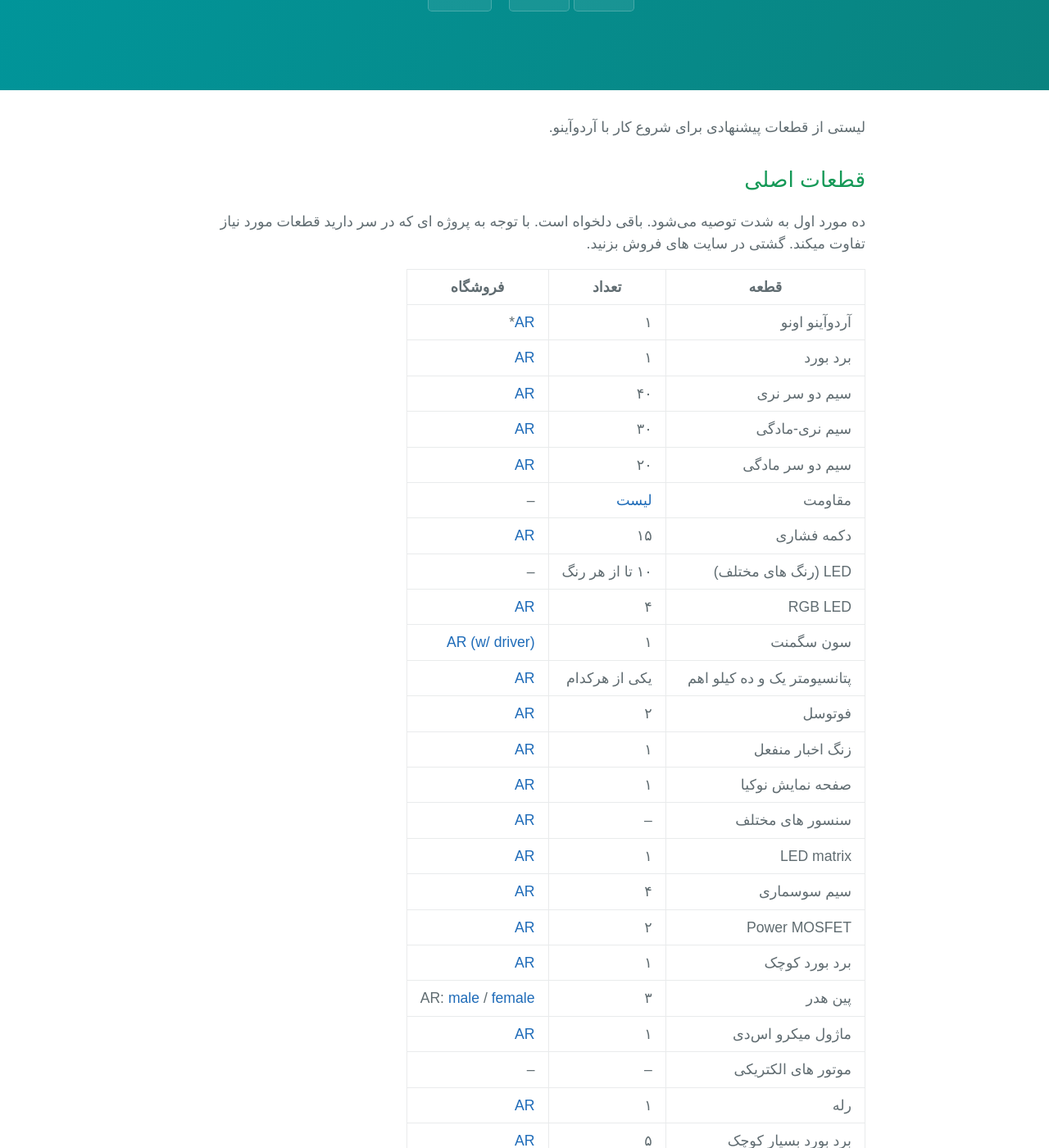
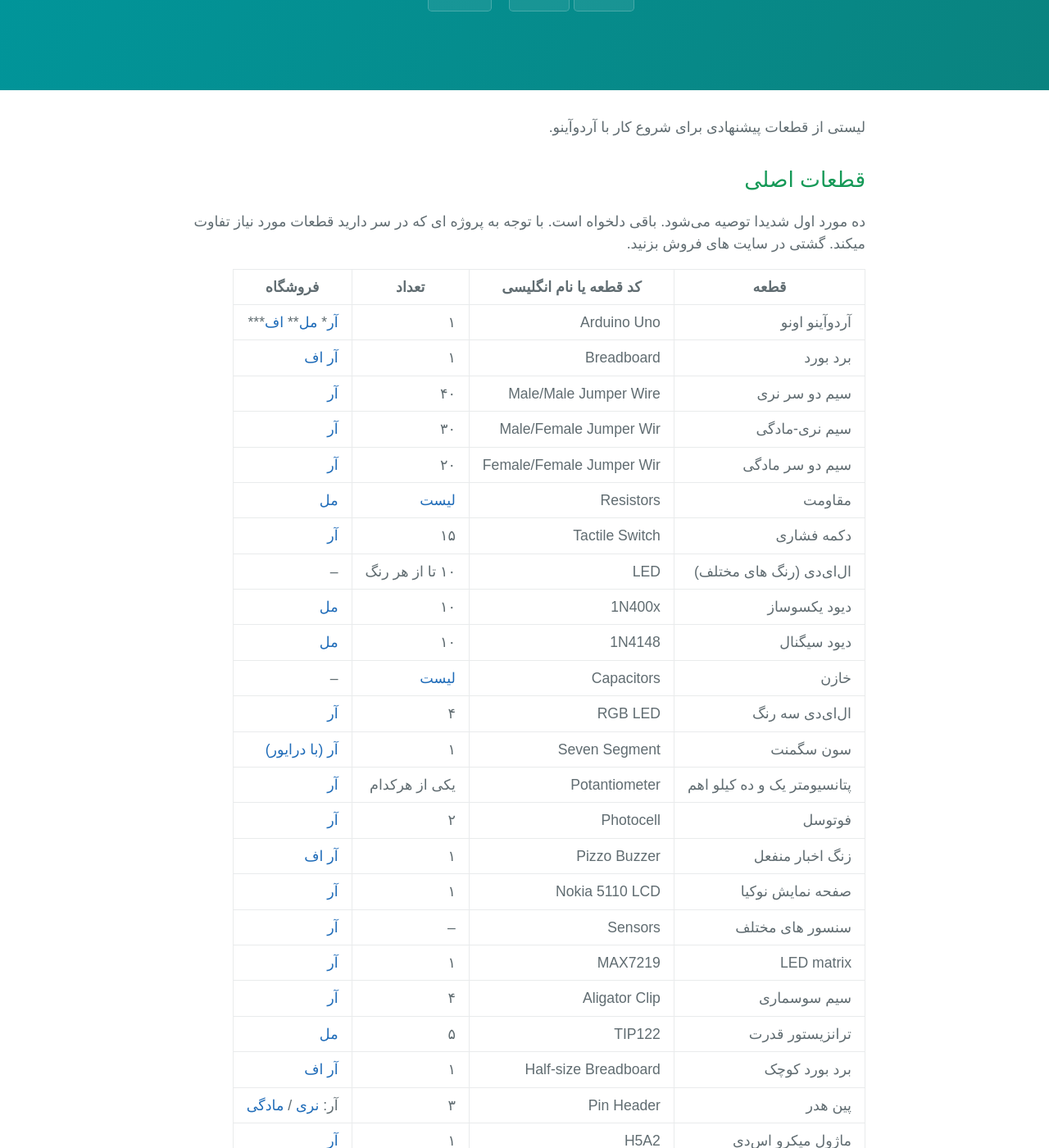
Before and after one commit to mohsend/arduino, a Jekyll site: the page built from arduino_starter_kit.markdown, in a window 1280 px wide and 1400 px high, scrolled down 273 px. Shown: the whole window at 82% size. Built offline with Jekyll 4.4.1, drawn with Linux system fonts in a browser that asks for light colours; some web fonts are replaced; some of the changed text lies outside the part shown.

Commit message:
Adds diodes and part numbers
Moves from Markdown tables to HTML tables
Adds MicrolineIC and Adafruit shops

```diff
--- a/arduino_starter_kit.markdown
+++ b/arduino_starter_kit.markdown
@@ -7,48 +7,252 @@ layout: page
 
 ## قطعات اصلی
 
-ده مورد اول به شدت توصیه می‌شود. باقی دلخواه است. با توجه به پروژه ای که در سر دارید قطعات مورد نیاز تفاوت میکند. گشتی در سایت های فروش بزنید.
+ده مورد اول شدیدا توصیه می‌شود. باقی دلخواه است. با توجه به پروژه ای که در سر دارید قطعات مورد نیاز تفاوت میکند. گشتی در سایت های فروش بزنید.
 
-| قطعه                    | تعداد         | فروشگاه   |
-| ---------------------------- | ---------------- | ------- |
-| آردوآینو اونو   | ۱                | [AR](http://shop.aftabrayaneh.com/Arduino_UNO_R3.html)* |
-| برد بورد     | ۱                | [AR](http://shop.aftabrayaneh.com/Peripherals/Pcb/Breadboard_MB102.html) |
-| سیم دو سر نری     | ۴۰               | [AR](http://shop.aftabrayaneh.com/Peripherals/Cable_Jumperwire/Wire_Dupont_MM.html) |
-| سیم نری-مادگی   | ۳۰               | [AR](http://shop.aftabrayaneh.com/Peripherals/Cable_Jumperwire/Wire_Dupont_MF.html) |
-| سیم دو سر مادگی | ۲۰               | [AR](http://shop.aftabrayaneh.com/Peripherals/Cable_Jumperwire/Wire_Dupont_FF.html) |
-| مقاومت            | [لیست](#resistors-table)| -- |
-| دکمه فشاری                 | ۱۵               | [AR](http://shop.aftabrayaneh.com/Micro_Switch.html) |
-| LED (رنگ های مختلف)        | ۱۰ تا از هر رنگ | -- |
-| RGB LED | ۴ | [AR](http://shop.aftabrayaneh.com/Electronic_Parts/LED/RGB_LED.html) |
-| سون سگمنت | ۱ | [AR (w/ driver)](http://shop.aftabrayaneh.com/74HC59-4D_Seven_Segment.html)
-| پتانسیومتر یک و ده کیلو اهم     | یکی از هرکدام | [AR](http://shop.aftabrayaneh.com/POT10K_10K_Potentiometer.html) |
-| فوتوسل | ۲ | [AR](shop.aftabrayaneh.com/Sensor_Photoresistor_5528.html) |
-| زنگ اخبار منفعل | ۱ | [AR](http://shop.aftabrayaneh.com/Passive_Buzzer.html) |
-| صفحه نمایش نوکیا                    | ۱                | [AR](http://shop.aftabrayaneh.com/LCD_Monitors/Displays/NOKIA_5110-W_Arduino_LCD.htmlhttp://shop.aftabrayaneh.com/LCD_Monitors/Displays/NOKIA_5110-W_Arduino_LCD.html) |
-| سنسور های مختلف | -- | [AR](http://shop.aftabrayaneh.com/Sensors) |
-| LED matrix | ۱ | [AR](http://shop.aftabrayaneh.com/MAX7219_Dot_Matrix.html) |
-| سیم سوسماری | ۴ | [AR](http://shop.aftabrayaneh.com/Peripherals/Cable_Jumperwire/Alligator_Clip_Cable.html) |
-| Power MOSFET | ۲ | [AR](http://shop.aftabrayaneh.com/Mosfet_Transistor_IRF520.html) |
-| برد بورد کوچک     | ۱                | [AR](http://shop.aftabrayaneh.com/Peripherals/Pcb/Breadboard_MB102_Mini.html) |
-| پین هدر | ۳ | AR: [ male](http://shop.aftabrayaneh.com/Electronic_Parts/Electronic_Parts_Other/401_Mail_Pin_Header.html) / [female](http://shop.aftabrayaneh.com/Electronic_Parts/Electronic_Parts_Other/401_Female_Pin_Header.html) |
-| ماژول میکرو اس‌دی | ۱ | [AR](http://shop.aftabrayaneh.com/Micro_SD_TF_Card_Module_H5A2.html) |
-| موتور های الکتریکی | -- | -- |
-| رله | ۱ | [AR](http://shop.aftabrayaneh.com/2Chanel_5v_relay.html) |
-| برد بورد بسیار کوچک| ۵                | [AR](http://shop.aftabrayaneh.com/Peripherals/Pcb/Mini_Breadboard_SYB170.html) |
-| PCB Prototype Board pack     | ۱                | [AR](http://shop.aftabrayaneh.com/Peripherals/Pcb/Prototype_PCB_4Size.html) |
-| ماژول نگهدارنده زمان | ۱ | [AR](http://shop.aftabrayaneh.com/Clock_Time_DS1307.html) |
-| جعبه چوبی آردوآینو      | ۱                | [AR](http://shop.aftabrayaneh.com/Arduino_Boards/Arduino_UNO_Wooden_Case.html) |
+<table>
+  <thead>
+    <tr>
+      <th>قطعه</th>
+      <th>کد قطعه یا نام انگلیسی</th>
+      <th>تعداد</th>
+      <th>فروشگاه</th>
+    </tr>
+  </thead>
+  <tbody>
+    <tr>
+      <td>آردوآینو اونو</td>
+      <td> Arduino Uno </td>
+      <td>۱</td>
+      <td><a href="http://shop.aftabrayaneh.com/Arduino_UNO_R3.html">آر</a>* <a href="http://microlineic.com/index.php?productID=1983">مل</a>** <a href="https://www.adafruit.com/products/50">اف</a>***</td>
+    </tr>
+    <tr>
+      <td>برد بورد</td>
+      <td> Breadboard </td>
+      <td>۱</td>
+      <td><a href="http://shop.aftabrayaneh.com/Peripherals/Pcb/Breadboard_MB102.html">آر</a> <a href="https://www.adafruit.com/products/239">اف</a></td>
+    </tr>
+    <tr>
+      <td>سیم دو سر نری</td>
+      <td> Male/Male Jumper Wire </td>
+      <td>۴۰</td>
+      <td><a href="http://shop.aftabrayaneh.com/Peripherals/Cable_Jumperwire/Wire_Dupont_MM.html">آر</a></td>
+    </tr>
+    <tr>
+      <td>سیم نری-مادگی</td>
+      <td> Male/Female Jumper Wir </td>
+      <td>۳۰</td>
+      <td><a href="http://shop.aftabrayaneh.com/Peripherals/Cable_Jumperwire/Wire_Dupont_MF.html">آر</a></td>
+    </tr>
+    <tr>
+      <td>سیم دو سر مادگی</td>
+      <td> Female/Female Jumper Wir </td>
+      <td>۲۰</td>
+      <td><a href="http://shop.aftabrayaneh.com/Peripherals/Cable_Jumperwire/Wire_Dupont_FF.html">آر</a></td>
+    </tr>
+    <tr>
+      <td>مقاومت</td>
+      <td> Resistors </td>
+      <td><a href="#section-1">لیست</a></td>
+      <td><a href="http://microlineic.com/index.php?categoryID=9">مل</a></td>
+    </tr>
+    <tr>
+      <td>دکمه فشاری</td>
+      <td> Tactile Switch </td>
+      <td>۱۵</td>
+      <td><a href="http://shop.aftabrayaneh.com/Micro_Switch.html">آر</a></td>
+    </tr>
+    <tr>
+      <td>ال‌ای‌دی (رنگ های مختلف)</td>
+      <td> LED </td>
+      <td>۱۰ تا از هر رنگ</td>
+      <td> – </td>
+    </tr>
+    <tr>
+      <td>دیود یکسوساز</td>
+      <td>1N400x</td>
+      <td>۱۰</td>
+      <td><a href="http://microlineic.com/index.php?productID=540">مل</a></td>
+    </tr>
+    <tr>
+      <td>دیود سیگنال</td>
+      <td>1N4148</td>
+      <td>۱۰</td>
+      <td><a href="http://microlineic.com/index.php?productID=538">مل</a></td>
+    </tr>
+    <tr>
+      <td>خازن</td>
+      <td> Capacitors </td>
+      <td><a href="#section-2">لیست</a></td>
+      <td> – </td>
+    </tr>
+    <tr>
+      <td>ال‌ای‌دی سه رنگ</td>
+      <td> RGB LED </td>
+      <td>۴</td>
+      <td><a href="http://shop.aftabrayaneh.com/Electronic_Parts/LED/RGB_LED.html">آر</a></td>
+    </tr>
+    <tr>
+      <td>سون سگمنت</td>
+      <td> Seven Segment </td>
+      <td>۱</td>
+      <td><a href="http://shop.aftabrayaneh.com/74HC59-4D_Seven_Segment.html">آر (با درایور)</a></td>
+    </tr>
+    <tr>
+      <td>پتانسیومتر یک و ده کیلو اهم</td>
+      <td> Potantiometer </td>
+      <td>یکی از هرکدام</td>
+      <td><a href="http://shop.aftabrayaneh.com/POT10K_10K_Potentiometer.html">آر</a></td>
+    </tr>
+    <tr>
+      <td>فوتوسل</td>
+      <td> Photocell </td>
+      <td>۲</td>
+      <td><a href="shop.aftabrayaneh.com/Sensor_Photoresistor_5528.html">آر</a></td>
+    </tr>
+    <tr>
+      <td>زنگ اخبار منفعل</td>
+      <td> Pizzo Buzzer </td>
+      <td>۱</td>
+      <td><a href="http://shop.aftabrayaneh.com/Passive_Buzzer.html">آر</a> <a href="https://www.adafruit.com/products/338">اف</a></td>
+    </tr>
+    <tr>
+      <td>صفحه نمایش نوکیا</td>
+      <td>Nokia 5110 LCD</td>
+      <td>۱</td>
+      <td><a href="http://shop.aftabrayaneh.com/LCD_Monitors/Displays/NOKIA_5110-W_Arduino_LCD.html">آر</a></td>
+    </tr>
+    <tr>
+      <td>سنسور های مختلف</td>
+      <td> Sensors </td>
+      <td> – </td>
+      <td><a href="http://shop.aftabrayaneh.com/Sensors">آر</a></td>
+    </tr>
+    <tr>
+      <td>LED matrix</td>
+      <td>MAX7219</td>
+      <td>۱</td>
+      <td><a href="http://shop.aftabrayaneh.com/MAX7219_Dot_Matrix.html">آر</a></td>
+    </tr>
+    <tr>
+      <td>سیم سوسماری</td>
+      <td> Aligator Clip </td>
+      <td>۴</td>
+      <td><a href="http://shop.aftabrayaneh.com/Peripherals/Cable_Jumperwire/Alligator_Clip_Cable.html">آر</a></td>
+    </tr>
+    <tr>
+      <td>ترانزیستور قدرت</td>
+      <td>TIP122</td>
+      <td>۵</td>
+      <td><a href="http://microlineic.com/index.php?productID=401">مل</a></td>
+    </tr>
+    <tr>
+      <td>برد بورد کوچک</td>
+      <td> Half-size Breadboard</td>
+      <td>۱</td>
+      <td><a href="http://shop.aftabrayaneh.com/Peripherals/Pcb/Breadboard_MB102_Mini.html">آر</a> <a href="https://www.adafruit.com/products/64">اف</a></td>
+    </tr>
+    <tr>
+      <td>پین هدر</td>
+      <td> Pin Header </td>
+      <td>۳</td>
+      <td>آر: <a href="http://shop.aftabrayaneh.com/Electronic_Parts/Electronic_Parts_Other/401_Mail_Pin_Header.html"> نری</a> / <a href="http://shop.aftabrayaneh.com/Electronic_Parts/Electronic_Parts_Other/401_Female_Pin_Header.html">مادگی</a></td>
+    </tr>
+    <tr>
+      <td>ماژول میکرو اس‌دی</td>
+      <td>H5A2</td>
+      <td>۱</td>
+      <td><a href="http://shop.aftabrayaneh.com/Micro_SD_TF_Card_Module_H5A2.html">آر</a></td>
+    </tr>
+    <tr>
+      <td>موتور های الکتریکی</td>
+      <td> Electric Motors </td>
+      <td> – </td>
+      <td> – </td>
+    </tr>
+    <tr>
+      <td>رله پنج ولت</td>
+      <td> – </td>
+      <td>۱</td>
+      <td><a href="http://shop.aftabrayaneh.com/2Chanel_5v_relay.html">آر</a></td>
+    </tr>
+    <tr>
+      <td>برد بورد بسیار کوچک</td>
+      <td> Tiny Breadboard</td>
+      <td>۵</td>
+      <td><a href="http://shop.aftabrayaneh.com/Peripherals/Pcb/Mini_Breadboard_SYB170.html">آر</a> <a href="https://www.adafruit.com/products/65">اف</a></td>
+    </tr>
+    <tr>
+      <td>پک برد پی‌سی‌بی</td>
+      <td>PCB Prototype Board pack</td>
+      <td>۱</td>
+      <td><a href="http://shop.aftabrayaneh.com/Peripherals/Pcb/Prototype_PCB_4Size.html">آر</a></td>
+    </tr>
+    <tr>
+      <td>ماژول نگهدارنده زمان</td>
+      <td>DS1307 RTC Module</td>
+      <td>۱</td>
+      <td><a href="http://shop.aftabrayaneh.com/Clock_Time_DS1307.html">آر</a></td>
+    </tr>
+    <tr>
+      <td>جعبه چوبی آردوآینو</td>
+      <td> – </td>
+      <td>۱</td>
+      <td><a href="http://shop.aftabrayaneh.com/Arduino_Boards/Arduino_UNO_Wooden_Case.html">آر</a></td>
+    </tr>
+  </tbody>
+</table>
 
-\* [آفتاب‌رایانه](http://aftabrayaneh.com) فروشگاه اینترنتی قطعات الکترونیکی آماتور در ایران است.
+\* [آفتاب‌رایانه](http://aftabrayaneh.com) فروشگاه اینترنتی قطعات الکترونیکی در ایران (شیراز) است.
+\*\* [میکرولاین آی‌سی](http://microlineic.com) فروشگاه اینترنتی قطعات الکترونیکی در ایران (تهران) است.
+\*\*\* [ایدافروت](https://www.adafruit.com) تولیدکننده و فروشگاه اینترنتی قطعات الکترونیکی در ایالات متحده (نیویورک) است. منبع بسیار خوبی برای دیتاشیت ها، آموزش ها و... است.
 
 ## جدول مقاومت ها
 
-| مقدار  | تعداد | [کد رنگ](http://www.electronics2000.co.uk/calc/resistor-code-calculator.php) |
-| ------ | -------- | ---------- |
-| ۲۲۰ Ω  | ۴۰       | قرمز قرمز قهوه‌ای |
-| ۵۶۰ Ω  | ۱۰       | سبز آبی قهوه‌ای |
-| ۱ kΩ   | ۱۰       | قهوه‌ای مشکی قرمز |
-| ۴.۶ kΩ | ۲۰       | زرد بنفش قرمز |
-| ۱۰ kΩ  | ۲۰       | قهوه‌ای مشکی نارنجی |
-| ۱ MΩ   | ۱۰       | قهوه‌ای مشکی سبز |
-| ۱۰ MΩ  | ۱۰       | قهوه‌ای مشکی آبی |
+<table>
+  <thead>
+    <tr>
+      <th>مقدار</th>
+      <th>تعداد</th>
+      <th><a href="http://www.electronics2000.co.uk/calc/resistor-code-calculator.php">کد رنگ</a></th>
+    </tr>
+  </thead>
+  <tbody>
+    <tr>
+      <td>۲۲۰ Ω</td>
+      <td>۴۰</td>
+      <td>قرمز قرمز قهوه‌ای</td>
+    </tr>
+    <tr>
+      <td>۵۶۰ Ω</td>
+      <td>۱۰</td>
+      <td>سبز آبی قهوه‌ای</td>
+    </tr>
+    <tr>
+      <td>۱ kΩ</td>
+      <td>۱۰</td>
+      <td>قهوه‌ای مشکی قرمز</td>
+    </tr>
+    <tr>
+      <td>۴.۶ kΩ</td>
+      <td>۲۰</td>
+      <td>زرد بنفش قرمز</td>
+    </tr>
+    <tr>
+      <td>۱۰ kΩ</td>
+      <td>۲۰</td>
+      <td>قهوه‌ای مشکی نارنجی</td>
+    </tr>
+    <tr>
+      <td>۱ MΩ</td>
+      <td>۱۰</td>
+      <td>قهوه‌ای مشکی سبز</td>
+    </tr>
+    <tr>
+      <td>۱۰ MΩ</td>
+      <td>۱۰</td>
+      <td>قهوه‌ای مشکی آبی</td>
+    </tr>
+  </tbody>
+</table>
+
+## جدول خازن ها
```
